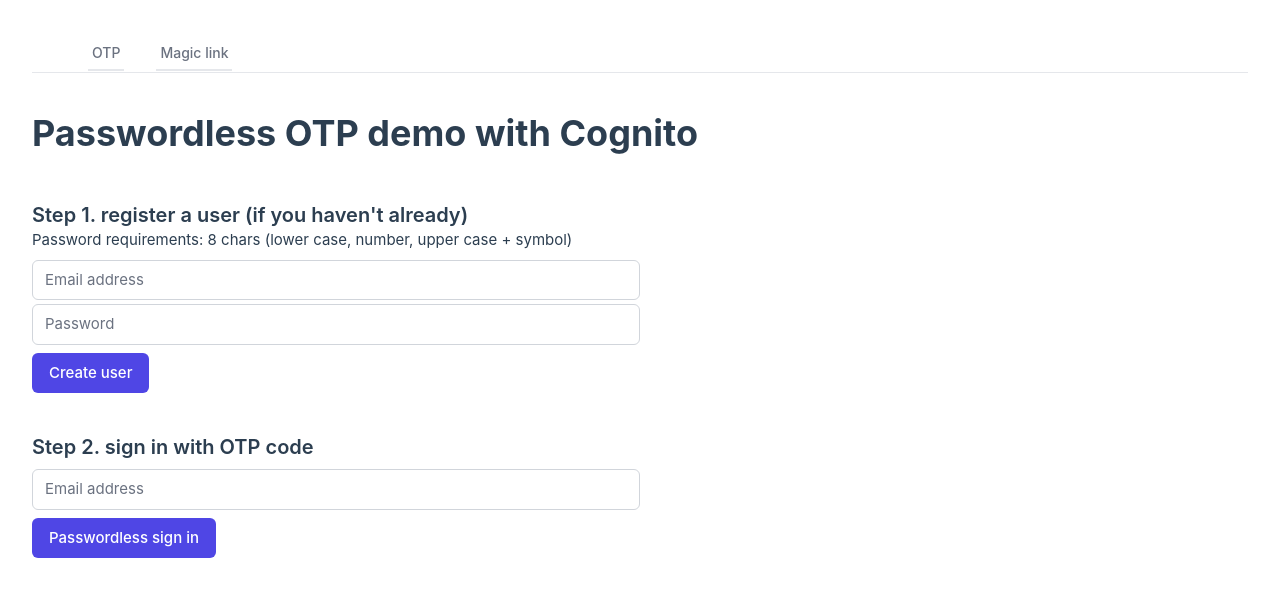
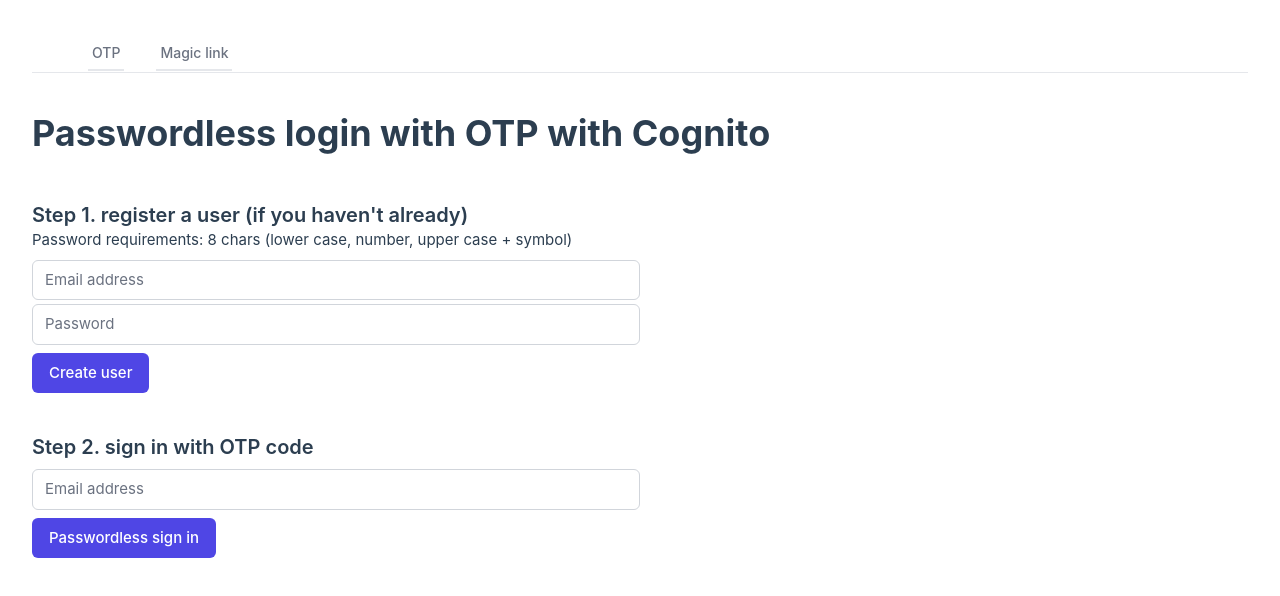
Before and after one commit to theburningmonk/passwordless-cognito-ui-demo, a Vue app: page /otp in a window 1280 px wide. Shown: the top 596 px of the page. Built offline with nearby package versions, Linux system fonts and the light colour scheme; what @aws-amplify/ui-vue, aws-amplify would draw is missing.

Commit message:
feat: name changes

```diff
--- a/index.html
+++ b/index.html
@@ -4,7 +4,7 @@
     <meta charset="UTF-8">
     <link rel="icon" href="/favicon.ico">
     <meta name="viewport" content="width=device-width, initial-scale=1.0">
-    <title>Passwordless login with Cognito</title>
+    <title>Passwordless demo with Cognito</title>
   </head>
   <body>
     <div id="app"></div>
--- a/src/views/OtpView.vue
+++ b/src/views/OtpView.vue
@@ -79,7 +79,7 @@
 <template>
   <Nav/>
 
-  <h1 class="font-bold text-4xl mb-12">Passwordless OTP demo with Cognito</h1>
+  <h1 class="font-bold text-4xl mb-12">Passwordless login with OTP with Cognito</h1>
 
   <div class="w-1/2 flex-row mb-10">
     <h2 class="font-semibold text-xl">Step 1. register a user (if you haven't already)</h2>
```
